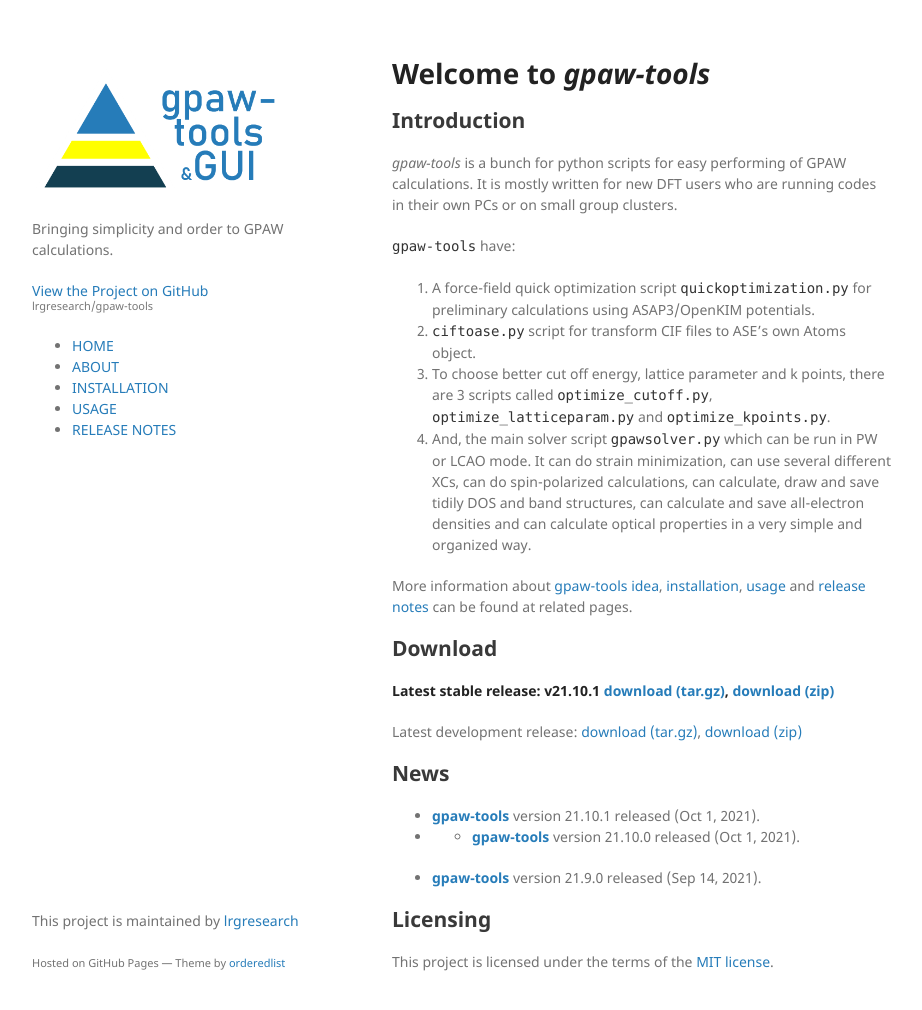
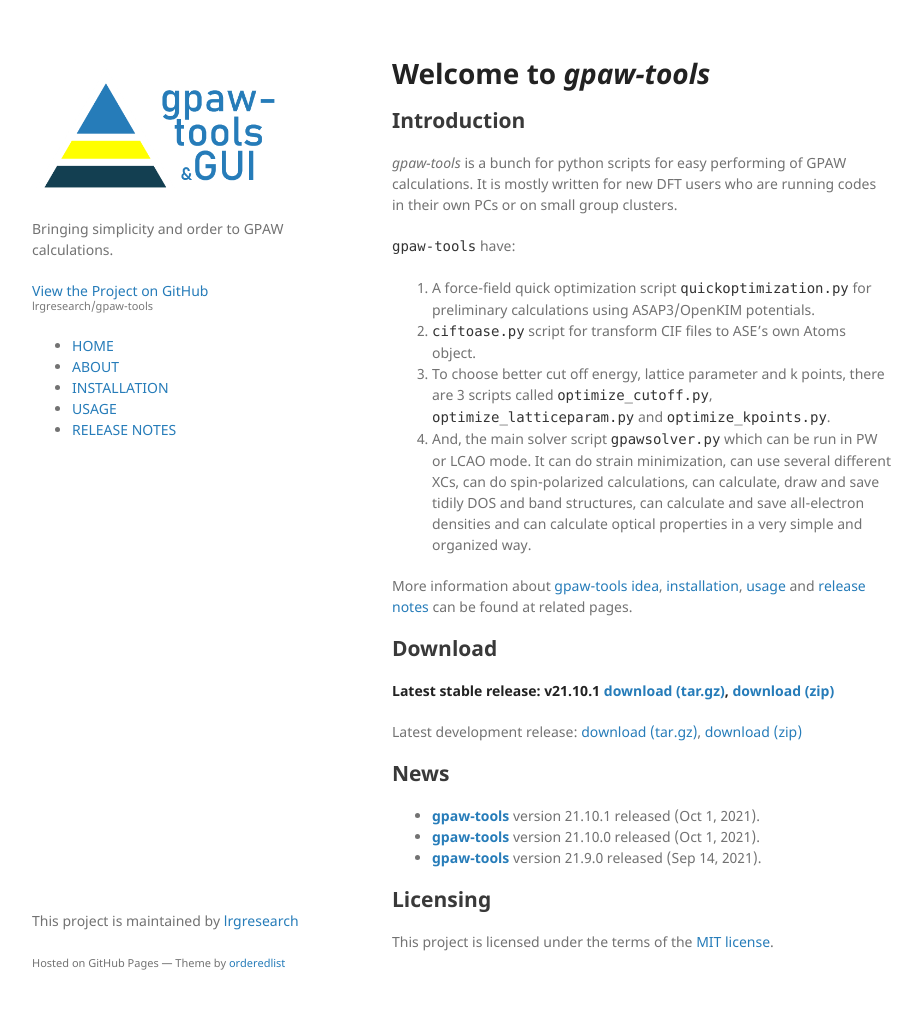
Before and after one commit to lrgresearch/gpaw-tools, a Jekyll site: the page built from index.md, in a window 1280 px wide and 1042 px high. Shown: the top 1010 px of the window, without its empty margins (178-1100 px from the left). Built offline with Jekyll 4.4.1, drawn with Linux system fonts in a browser that asks for light colours.

```diff
--- a/index.md
+++ b/index.md
@@ -25,7 +25,7 @@ Latest development release: [download (tar.gz)](https://github.com/lrgresearch/g
 
 ## News
 * **[gpaw-tools](releasenotes.md#version-21101)** version 21.10.1 released (Oct 1, 2021).
-* * **[gpaw-tools](releasenotes.md#version-21100)** version 21.10.0 released (Oct 1, 2021).
+* **[gpaw-tools](releasenotes.md#version-21100)** version 21.10.0 released (Oct 1, 2021).
 * **[gpaw-tools](releasenotes.md#version-2190)** version 21.9.0 released (Sep 14, 2021).
 
 ## Licensing
```
